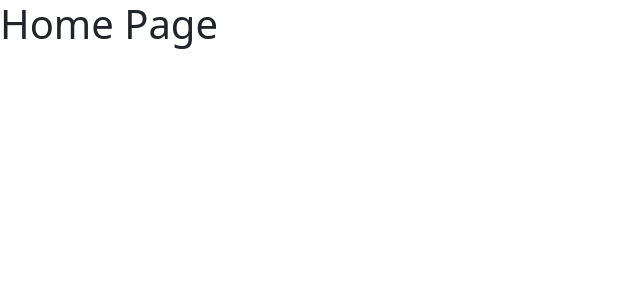
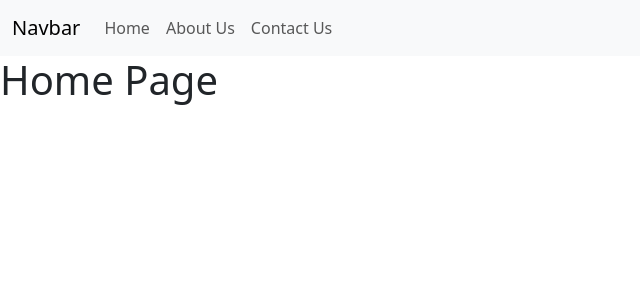
Before and after one commit to ABarraghi/nuxt-crud, a Nuxt app: page / in a window 1280 px wide. Shown: the top 300 px of the page, without its empty margins (0-640 px from the left). Built offline with nearby package versions, Linux system fonts and the light colour scheme.

Commit message:
Added Header

```diff
--- a/app.vue
+++ b/app.vue
@@ -2,6 +2,8 @@
 import { NuxtPage } from '#build/components';
 <template>
   <div>
+    <TheHeader />
+
     <NuxtPage />
   </div>
 </template>
--- /dev/null
+++ b/components/TheFooter.vue
@@ -0,0 +1,18 @@
+<template>
+    <div>
+        <h1>About Page</h1>
+    </div>
+</template>
+
+<script setup lang="ts">
+
+    useHead({
+        title: 'About Page'
+    })
+
+</script>
+
+
+<style>
+
+</style>
--- /dev/null
+++ b/components/TheHeader.vue
@@ -0,0 +1,36 @@
+
+import { NuxtLink } from '#build/components';
+<template>
+    <div>
+        <nav class="navbar navbar-expand-lg bg-body-tertiary">
+            <div class="container-fluid">
+                <NuxtLink class="navbar-brand" top="/">Navbar</NuxtLink>
+                <button class="navbar-toggler" type="button" data-bs-toggle="collapse" data-bs-target="#navbarSupportedContent" aria-controls="navbarSupportedContent" aria-expanded="false" aria-label="Toggle navigation">
+                <span class="navbar-toggler-icon"></span>
+                </button>
+                <div class="collapse navbar-collapse" id="navbarSupportedContent">
+                <ul class="navbar-nav me-auto mb-2 mb-lg-0">
+                    <li class="nav-item">
+                        <NuxtLink class="nav-link" to="/">Home</NuxtLink>
+                    </li>
+                    <li class="nav-item">
+                        <NuxtLink class="nav-link" to="/about">About Us</NuxtLink>
+                    </li>
+                    <li class="nav-item">
+                        <NuxtLink class="nav-link" to="/contact">Contact Us</NuxtLink>
+                    </li>
+                </ul>
+                </div>
+            </div>
+        </nav>
+    </div>
+</template>
+
+<script setup>
+
+</script>
+
+
+<style>
+
+</style>
```
